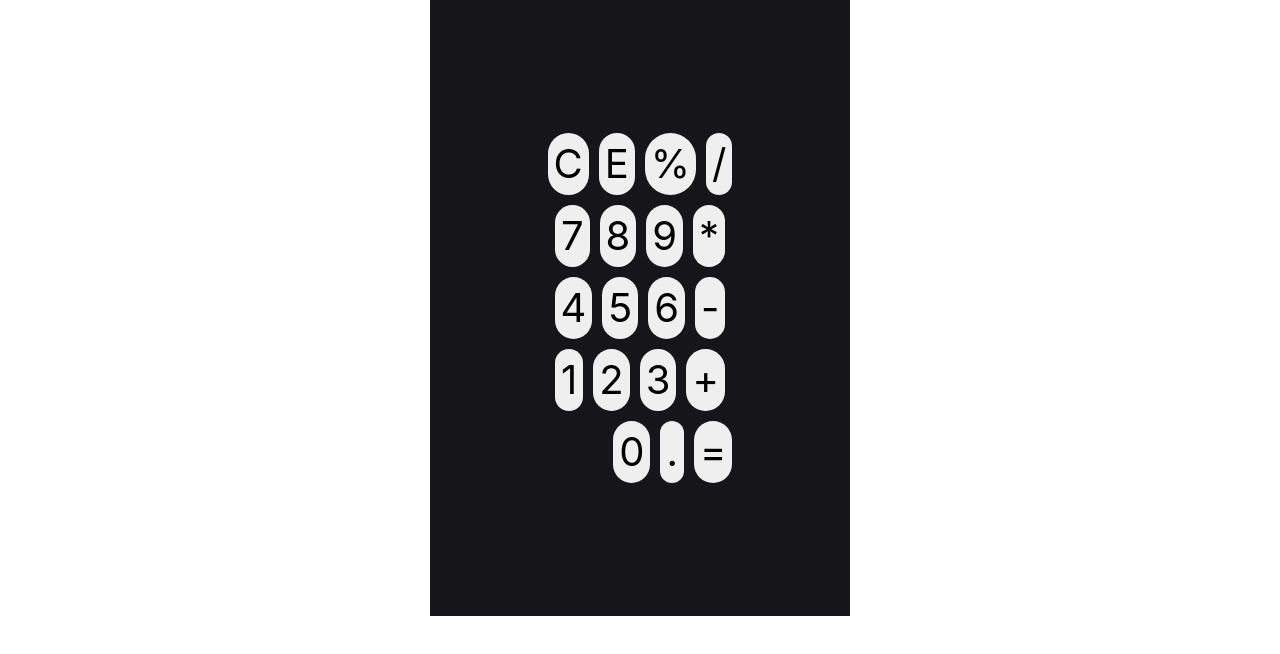
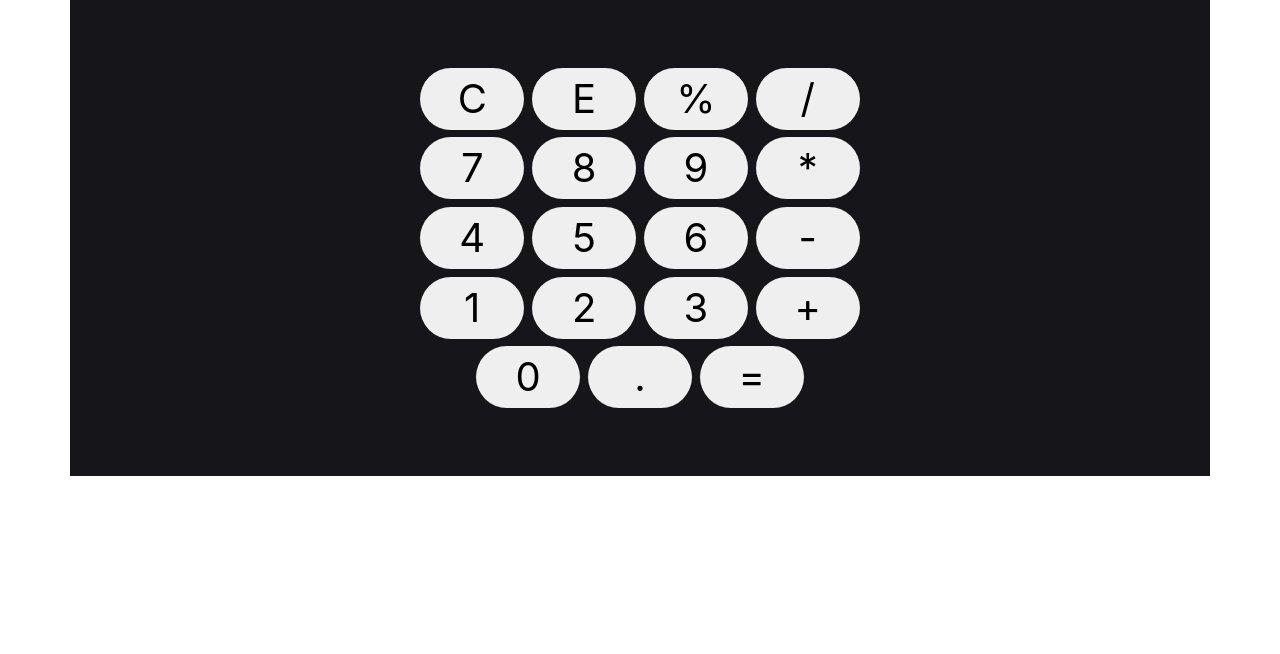
Before and after one commit to zJaaal/zJaaal.github.io, a website built with Vite: page index.html in a window 1280 px wide. Built offline with nearby package versions, Linux system fonts and the light colour scheme.

Commit message:
Now the buttons have the same size

```diff
--- a/index.html
+++ b/index.html
@@ -4,6 +4,7 @@
     <meta charset="UTF-8" />
 
     <link rel="stylesheet" href="https://stackpath.bootstrapcdn.com/bootstrap/4.5.0/css/bootstrap.min.css" integrity="sha384-9aIt2nRpC12Uk9gS9baDl411NQApFmC26EwAOH8WgZl5MYYxFfc+NcPb1dKGj7Sk" crossorigin="anonymous">
+    <link rel="stylesheet" type="text/css" href="style.css" media="All">
     <link rel="icon" type="image/svg+xml" href="calculator.svg" />
     <meta name="viewport" content="width=device-width, initial-scale=1.0" />
     <title>Calculator</title>
@@ -35,7 +36,7 @@
         <button>3</button>
         <button>+</button>
       </div>
-      <div class="row justify-content-end">
+      <div class="row justify-content-center">
         <button> 0 </button>
         <button> . </button>
         <button> = </button>
--- a/main.js
+++ /dev/null
@@ -1 +0,0 @@
-import './style.css'
--- a/style.css
+++ b/style.css
@@ -6,18 +6,14 @@ body{
 }
 .container{
   background-color: #16161A;
-  padding: 10%;
-  height: fit-content;
-  width: fit-content ;
-}
-.row{
-  size: 25%;
+  padding: 5%;
 }
 button{
-  margin: 5px;
+  margin: .3vmax;
   font-size: 5vmin;
   border-radius: 100px;
-  display: inline-block;
+  width: 10%;
+  display: block;
   border: none;
   text-decoration: none;
 }
```
